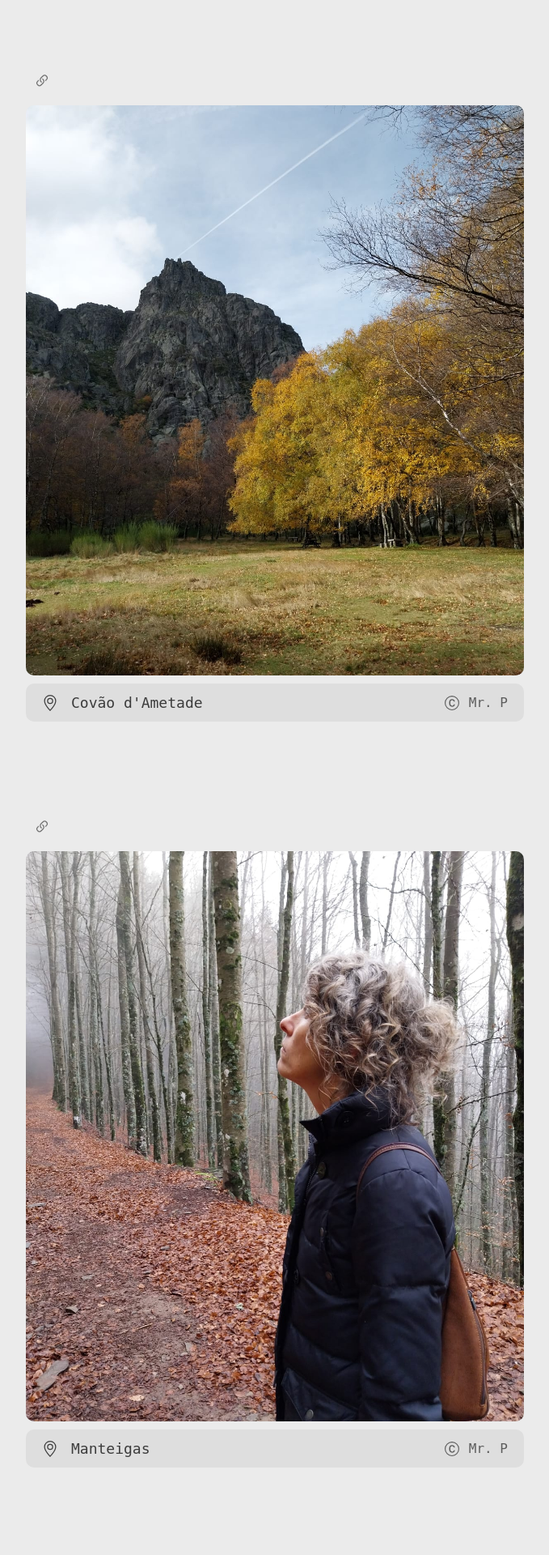
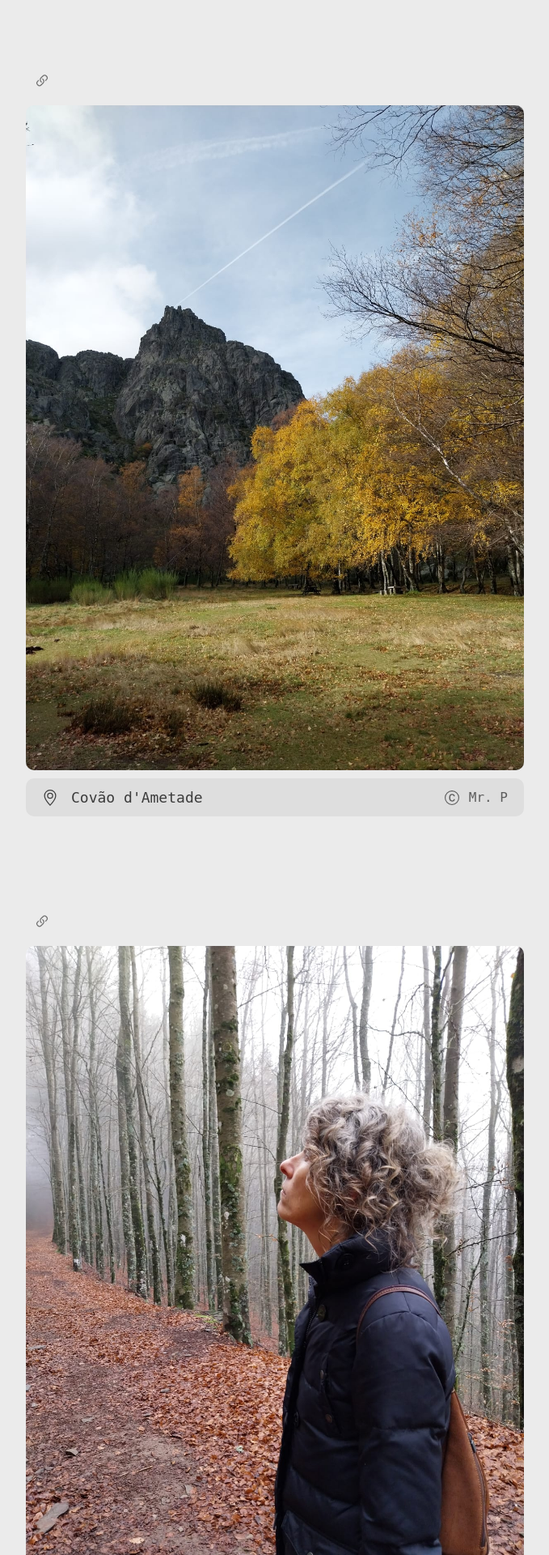
Before and after one commit to bogosorter/blog, a React (Create React App) app: page / in a window 1280 px wide. Shown: the part 820-2740 px from the top of the page at 81% size, without its empty margins (300-979 px from the left). Built offline with nearby package versions, Linux system fonts and the light colour scheme.

Commit message:
Small updates

```diff
--- a/src/App.tsx
+++ b/src/App.tsx
@@ -65,13 +65,13 @@ function App() {
 
                         <Separator />
                         <Reference reference='ametade' />
-                        <Image src={ametade} setFullscreen={setFullscreen} aspectRatio={14/16} />
+                        <Image src={ametade} setFullscreen={setFullscreen} />
                         <Metadata location="Covão d'Ametade" author='Mr. P' />
 
 
                         <Separator />
                         <Reference reference='tansky' />
-                        <Image src={tansky} setFullscreen={setFullscreen} aspectRatio={14/16} />
+                        <Image src={tansky} setFullscreen={setFullscreen} />
                         <Metadata location='Manteigas' author='Mr. P' />
 
                         <Separator />
@@ -201,7 +201,7 @@ function App() {
                         <Separator />
                         <Reference reference='oven' />
                         <Image src={oven} setFullscreen={setFullscreen} />
-                        <Metadata location='Aljezur' author='Mr. M' />
+                        <Metadata location='Aljezur' author='M. Barbosa' />
 
                         <Separator />
                         <Reference reference='cave' />
@@ -226,7 +226,7 @@ function App() {
                         <Separator />
                         <Reference reference='mikra' />
                         <Image src={mikra} setFullscreen={setFullscreen} aspectRatio={16/9} />
-                        <Metadata location='Aljezur' author='Mr. M' />
+                        <Metadata location='Aljezur' author='M. Barbosa' />
 
                         <Separator />
                         <Reference reference='mail' />
```
